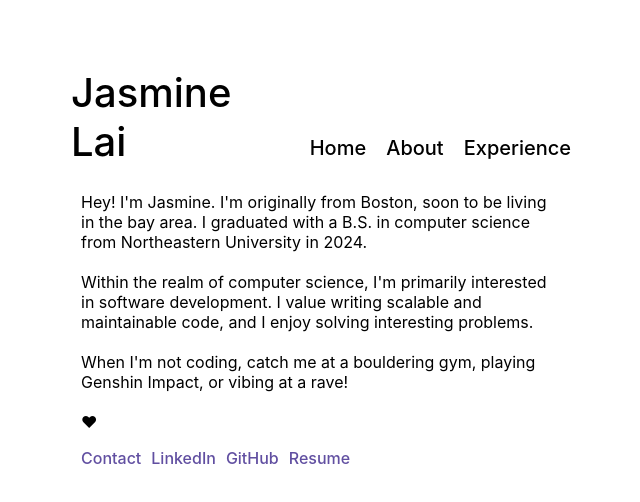
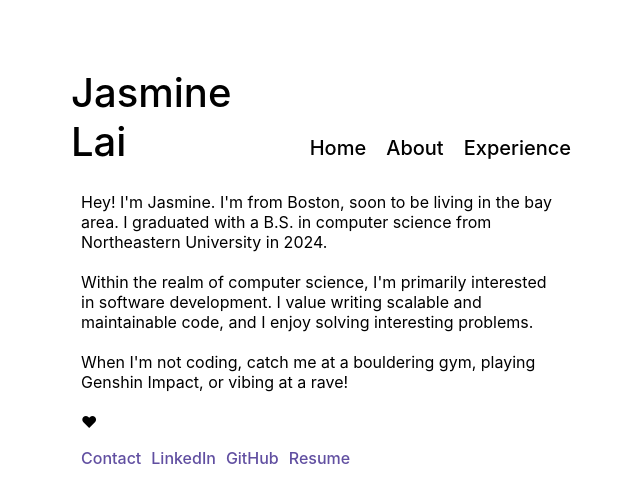
Before and after one commit to jazlai/jazlai.github.io, a React (Create React App) app: page / in a window 1280 px wide. Both pictures are taken after a click on the link "About". Shown: the top 502 px of the page, without its empty margins (314-954 px from the left). Built offline with nearby package versions, Linux system fonts and the light colour scheme.

Commit message:
update about

```diff
--- a/src/sections/About.tsx
+++ b/src/sections/About.tsx
@@ -11,7 +11,7 @@ const About: React.FC = () => {
   return (
     <div>
       <p>
-        Hey! I'm Jasmine. I'm originally from Boston, soon to be living in the bay area. I graduated with a B.S. in computer science
+        Hey! I'm Jasmine. I'm from Boston, soon to be living in the bay area. I graduated with a B.S. in computer science
         from Northeastern University in 2024.
         <br/><br/>
         Within the realm of computer science, I'm primarily interested in software development.
```
